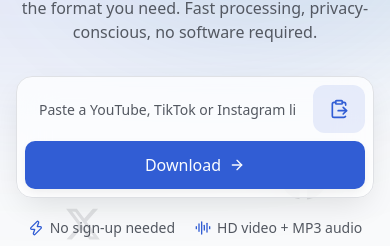
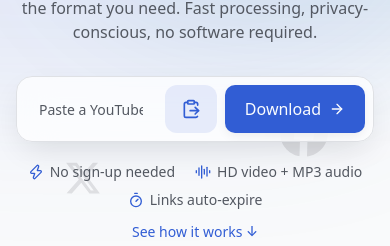
Before and after one commit to baby-ghost1/FreeDownload, a Next.js app in the folder frontend/: page / in a window 390 px wide. Shown: the part 192-438 px from the top of the page. Built offline with nearby package versions, Linux system fonts and the light colour scheme; no server answers.

Commit message:
landing hero: revert to inline input plus button row

```diff
--- a/frontend/app/page.tsx
+++ b/frontend/app/page.tsx
@@ -266,8 +266,7 @@ export default function HomePage() {
 
           <Enter delay={0.24}>
             <form onSubmit={start} className="mx-auto mt-8 max-w-xl">
-              <div className="glass group flex flex-col gap-2 rounded-2xl border border-border bg-surface/80 p-2 shadow-3 transition-all duration-300 focus-within:border-primary/60 focus-within:shadow-[0_0_0_4px_color-mix(in_oklch,var(--primary)_14%,transparent),var(--shadow-3)] hover:border-border-strong hover:shadow-3 sm:flex-row sm:items-center">
-                <div className="flex flex-1 items-center gap-1">
+              <div className="glass group flex gap-2 rounded-2xl border border-border bg-surface/80 p-2 shadow-3 transition-all duration-300 focus-within:border-primary/60 focus-within:shadow-[0_0_0_4px_color-mix(in_oklch,var(--primary)_14%,transparent),var(--shadow-3)] hover:border-border-strong hover:shadow-3">
                 <Input
                   ref={inputRef}
                   aria-label="Paste a media link"
@@ -293,17 +292,12 @@ export default function HomePage() {
                   }}
                   onClear={() => setUrl('')}
                 />
-                </div>
-                <motion.div
-                  whileHover={{ scale: 1.02 }}
-                  whileTap={{ scale: 0.96 }}
-                  className="w-full shrink-0 sm:w-auto"
-                >
+                <motion.div whileHover={{ scale: 1.02 }} whileTap={{ scale: 0.96 }}>
                   <Button
                     type="submit"
                     size="lg"
                     loading={going}
-                    className="btn-shine h-12 w-full px-5 shadow-2 sm:w-auto"
+                    className="btn-shine h-12 shrink-0 px-5 shadow-2"
                     data-testid="hero-go"
                   >
                     {!going && (
```
Lines whose indentation alone changed are shown as unchanged.
